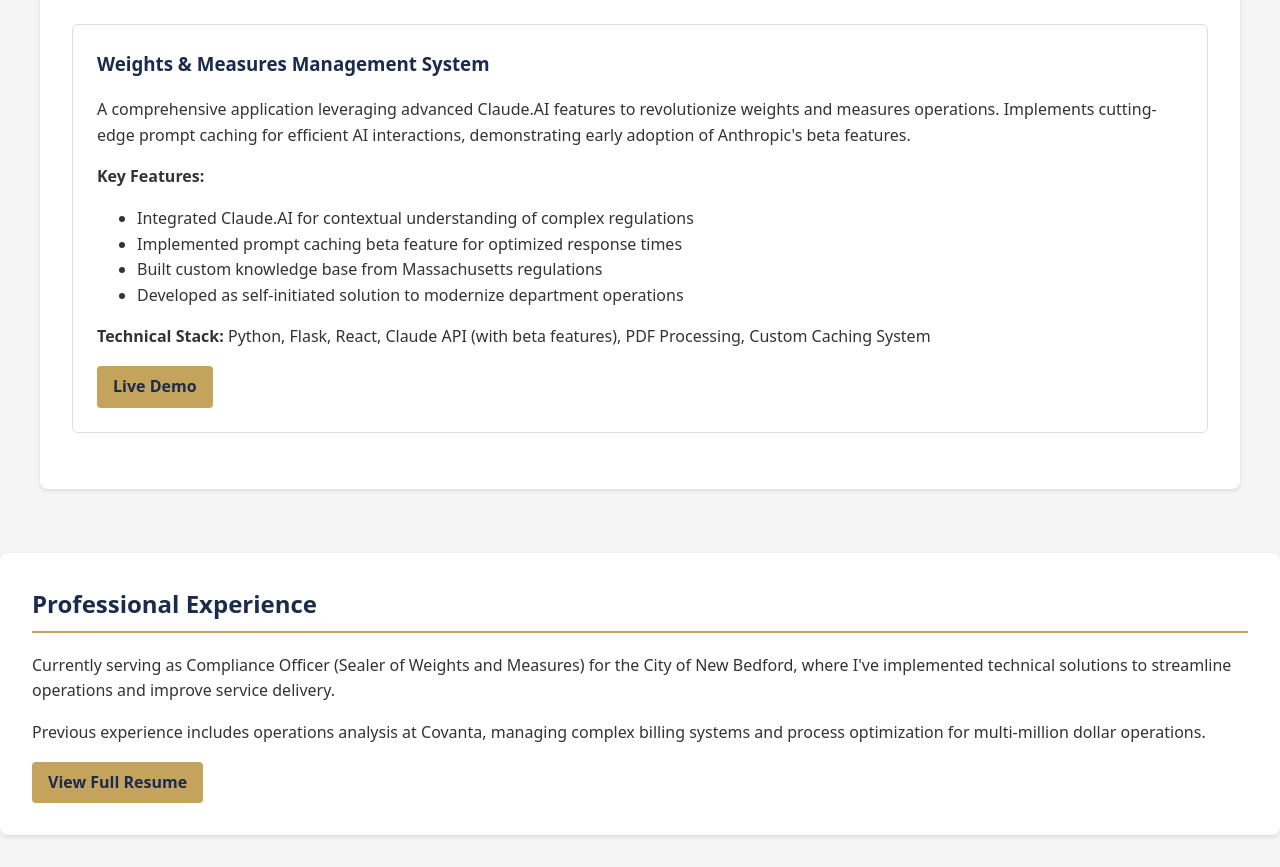
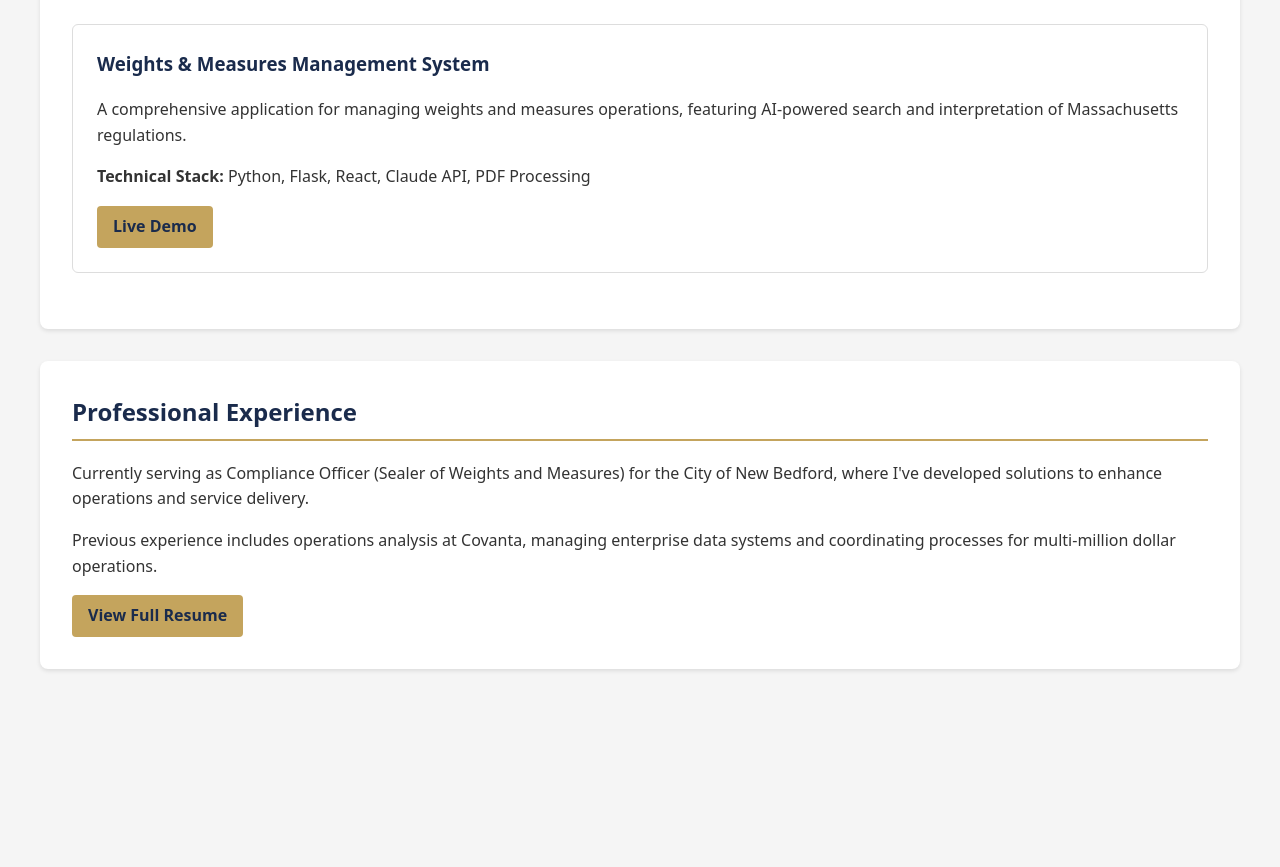
Before and after one commit to joe02740/nbcodes-landing, a plain HTML site: page index.html in a window 1280 px wide. Shown: the part 868-1735 px from the top of the page. After the commit the page ends 1601 px from the top, so only its background shows below. Drawn offline with Linux system fonts and the light colour scheme.

Commit message:
update verbiage and language

```diff
--- a/index.html
+++ b/index.html
@@ -110,7 +110,7 @@
     <div class="container">
         <div class="section">
             <h2>About Me</h2>
-            <p>I'm a versatile professional with experience in compliance, operations analysis, and technical innovation. I specialize in creating practical solutions that bridge regulatory requirements with modern technology, particularly focusing on AI integration and process automation.</p>
+            <p>I'm a versatile professional with experience in compliance, operations analysis, and technical innovation. I specialize in creating practical solutions that bridge regulatory requirements with modern technology, enhancing public service through digital tools and data-driven insights.</p>
         </div>
 
         <div class="section">
@@ -126,29 +126,21 @@
             </div>
 
             <div class="project-card">
-    <h3>Weights & Measures Management System</h3>
-    <p>A comprehensive application leveraging advanced Claude.AI features to revolutionize weights and measures operations. Implements cutting-edge prompt caching for efficient AI interactions, demonstrating early adoption of Anthropic's beta features.</p>
-    <p><strong>Key Features:</strong></p>
-    <ul>
-        <li>Integrated Claude.AI for contextual understanding of complex regulations</li>
-        <li>Implemented prompt caching beta feature for optimized response times</li>
-        <li>Built custom knowledge base from Massachusetts regulations</li>
-        <li>Developed as self-initiated solution to modernize department operations</li>
-    </ul>
-    <p><strong>Technical Stack:</strong> Python, Flask, React, Claude API (with beta features), PDF Processing, Custom Caching System</p>
-    <div class="links">
-        <a href="https://nbwm.netlify.app" class="button">Live Demo</a>
-    </div>
-</div>
+                <h3>Weights & Measures Management System</h3>
+                <p>A comprehensive application for managing weights and measures operations, featuring AI-powered search and interpretation of Massachusetts regulations.</p>
+                <p><strong>Technical Stack:</strong> Python, Flask, React, Claude API, PDF Processing</p>
+                <div class="links">
+                    <a href="https://nbwm.netlify.app" class="button">Live Demo</a>
+                </div>
             </div>
         </div>
 
         <div class="section">
             <h2>Professional Experience</h2>
-            <p>Currently serving as Compliance Officer (Sealer of Weights and Measures) for the City of New Bedford, where I've implemented technical solutions to streamline operations and improve service delivery.</p>
-            <p>Previous experience includes operations analysis at Covanta, managing complex billing systems and process optimization for multi-million dollar operations.</p>
-            <div class="links">
-                <a href="https://github.com/joe02740/nbcodes-landing/blob/main/resume.pdf" class="button">View Full Resume</a>
+		<p>Currently serving as Compliance Officer (Sealer of Weights and Measures) for the City of New Bedford, where I've developed solutions to enhance operations and service delivery.</p>
+		<p>Previous experience includes operations analysis at Covanta, managing enterprise data systems and coordinating processes for multi-million dollar operations.</p>
+		<div class="links">
+                <a href="https://nbwm.netlify.app/resume.pdf" class="button">View Full Resume</a>
             </div>
         </div>
     </div>
```
